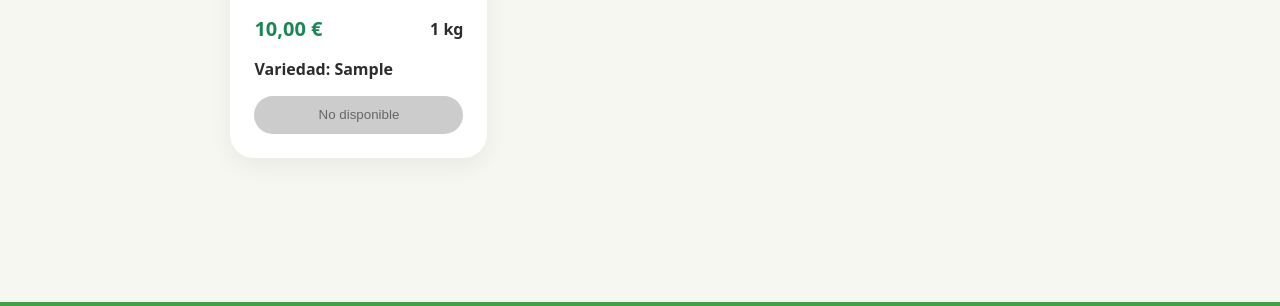
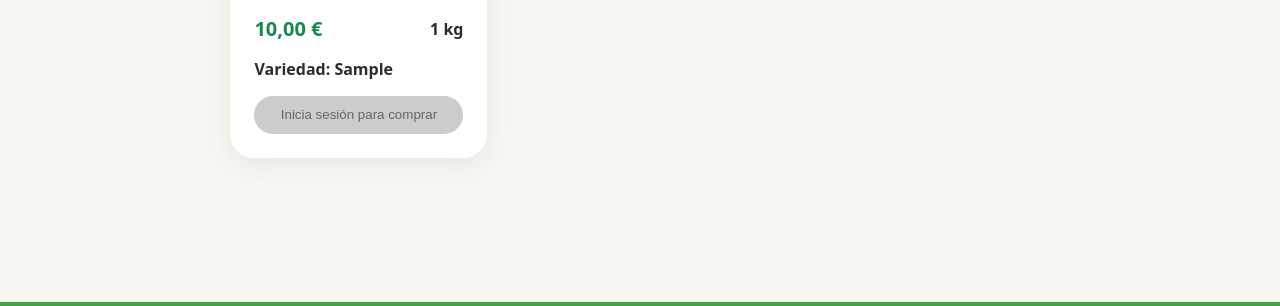
Before and after one commit to mtorpo/django-agrivall, a Django app: page /productos/ in a window 1280 px wide. Shown: the part 775-1081 px from the top of the page. Run offline with Django 5.2, Linux system fonts and the light colour scheme; tables that the repository leaves empty hold one stand-in row (values such as "Sample post"); grey boxes marked "Sample" are stand-in pictures.

Commit message:
personalized text for non registered and no stock

```diff
--- a/agrivall/templates/productos.html
+++ b/agrivall/templates/productos.html
@@ -106,13 +106,19 @@
                                 <p class="variedad-producto">
                                     Variedad: {{ producto.variedad }}
                                 </p>
-                                {% if producto.disponible and user.is_authenticated %}
+                                {% if not producto.disponible %}
+                                    <button type="button" class="boton-producto boton-no-disponible" disabled>
+                                        No disponible
+                                    </button>
+
+                                {% elif not user.is_authenticated %}
+                                    <button type="button" class="boton-producto boton-no-disponible" disabled>
+                                        Inicia sesión para comprar
+                                    </button>
+
+                                {% else %}
                                     <button type="submit" class="btn-green boton-producto">
                                         Añadir al carrito
-                                    </button>
-                                {% else %}
-                                    <button type="button" class="boton-producto boton-no-disponible" disabled>
-                                        No disponible
                                     </button>
                                 {% endif %}
 
```
